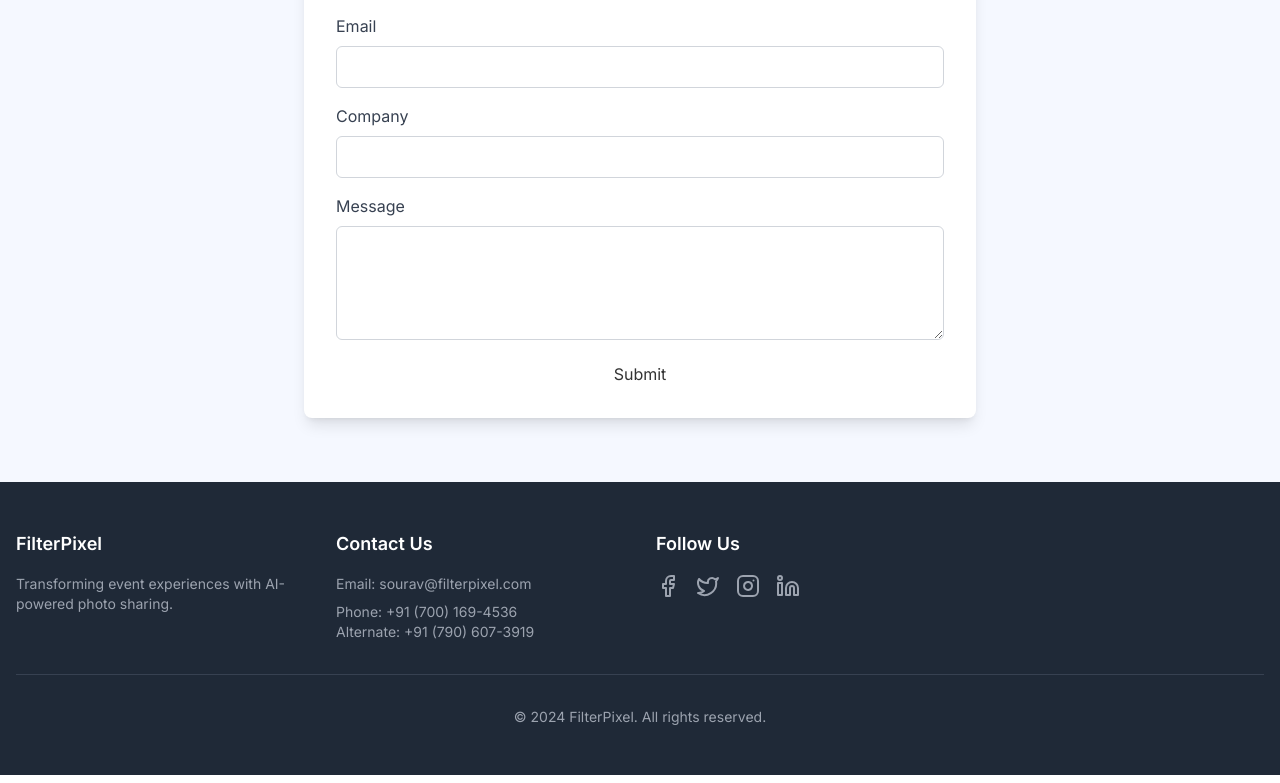
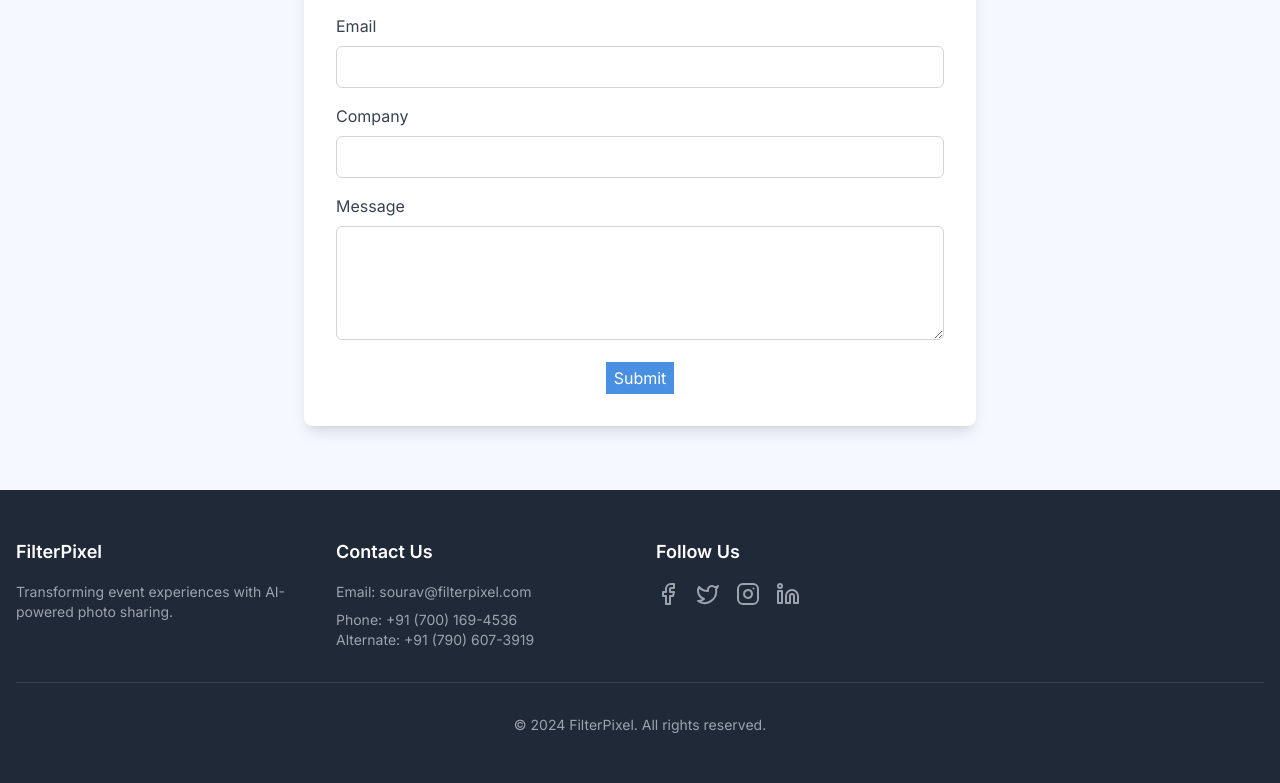
Before and after one commit to srv09/filter-pixel, a Next.js app: page / in a window 1280 px wide. Shown: the part 2809-3592 px from the top of the page. Built offline with nearby package versions, Linux system fonts and the light colour scheme.

Commit message:
Form is functional, responses would be forwarded to sourav@filterpixel.com

```diff
--- a/app/components/InterestForm.tsx
+++ b/app/components/InterestForm.tsx
@@ -15,12 +15,32 @@ export default function InterestForm() {
     setFormData(prevState => ({ ...prevState, [name]: value }))
   }
 
-  const handleSubmit = (e: React.FormEvent) => {
+  const [loading, setLoading] = useState(false) // State to handle button disable
+
+  const handleSubmit = async (e: React.FormEvent) => {
     e.preventDefault()
-    // Handle form submission here (e.g., send data to an API)
-    console.log(formData)
-    // Reset form after submission
-    setFormData({ name: '', email: '', company: '', message: '' })
+    setLoading(true) // Disable the button
+    try {
+      const response = await fetch('https://formsubmit.co/sourav@filterpixel.com', {
+        method: 'POST',
+        headers: {
+          'Content-Type': 'application/json',
+        },
+        body: JSON.stringify(formData),
+      })
+
+      if (response.ok) {
+        console.log('Form submitted successfully:', response);
+        // Reset form after successful submission
+        setFormData({ name: '', email: '', company: '', message: '' })
+      } else {
+        throw new Error("Error in submitting the form");
+      }
+    } catch (error) {
+      console.error(error);
+    } finally {
+      setLoading(false) // Re-enable the button
+    }
   }
 
   return (
@@ -76,9 +96,17 @@ export default function InterestForm() {
                 className="w-full px-3 py-2 border border-gray-300 rounded-md text-gray-700 focus:outline-none focus:ring-2 focus:ring-primary"
               ></textarea>
             </div>
-            <button type="submit" className="btn-primary w-full">
-              Submit
-            </button>
+            <div className="w-full flex flex-row justify-center">
+            <button
+                type="submit"
+                className={`btn-primary bg-primary text-white px-2 py-1 hover:bg-opacity-80 transition duration-200 ${
+                  loading ? 'opacity-50 cursor-not-allowed' : ''
+                }`}
+                disabled={loading} // Disable the button
+              >
+                {loading ? 'Please wait' : 'Submit'}
+              </button>
+            </div>
           </form>
         </div>
       </div>
```
